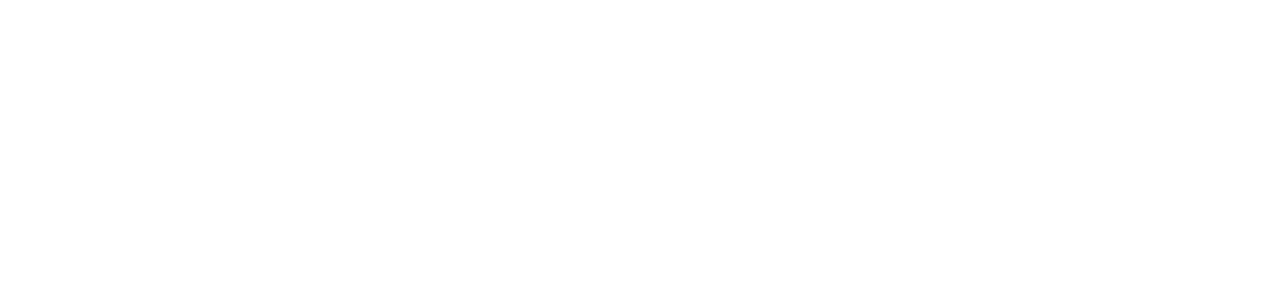
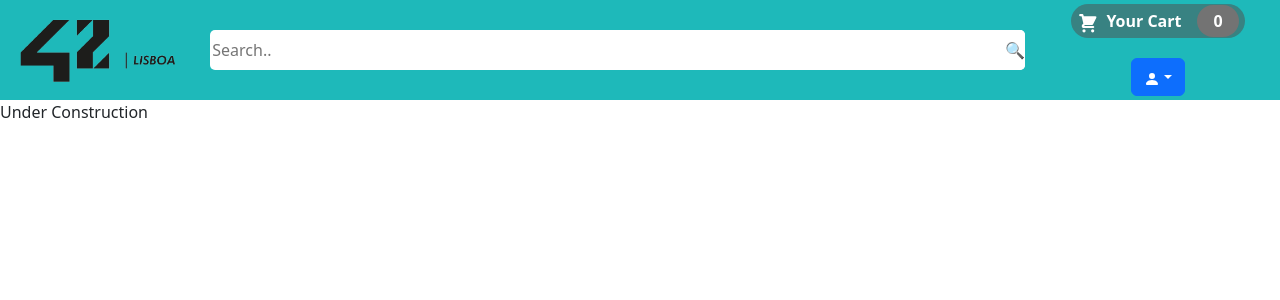
Before and after one commit to rrsantos42/42_Store, a Next.js app in the folder front-end/: page /profile in a window 1280 px wide. Shown: the top 300 px of the page. Built offline with nearby package versions, Linux system fonts and the light colour scheme.

Commit message:
Added header, and Created ProfilePage component

```diff
--- /dev/null
+++ b/front-end/comp/ProfilePage/ProfilePage.js
@@ -0,0 +1,7 @@
+const ProfilePage = () =>{
+    return(
+        <p>Under Construction</p>
+    );
+};
+
+export default ProfilePage
--- a/front-end/pages/profile/index.js
+++ b/front-end/pages/profile/index.js
@@ -1,8 +1,13 @@
+import Header from "../../comp/MainPage/Header/header";
+import ProfilePage from "../../comp/ProfilePage/ProfilePage";
 
 const Profile = () =>{
-    return(<div>
-        </div>
-        )
-}
+    return(
+    <div>
+        <Header/>
+        <ProfilePage/>
+    </div>
+    );
+};
 
 export default Profile
```
